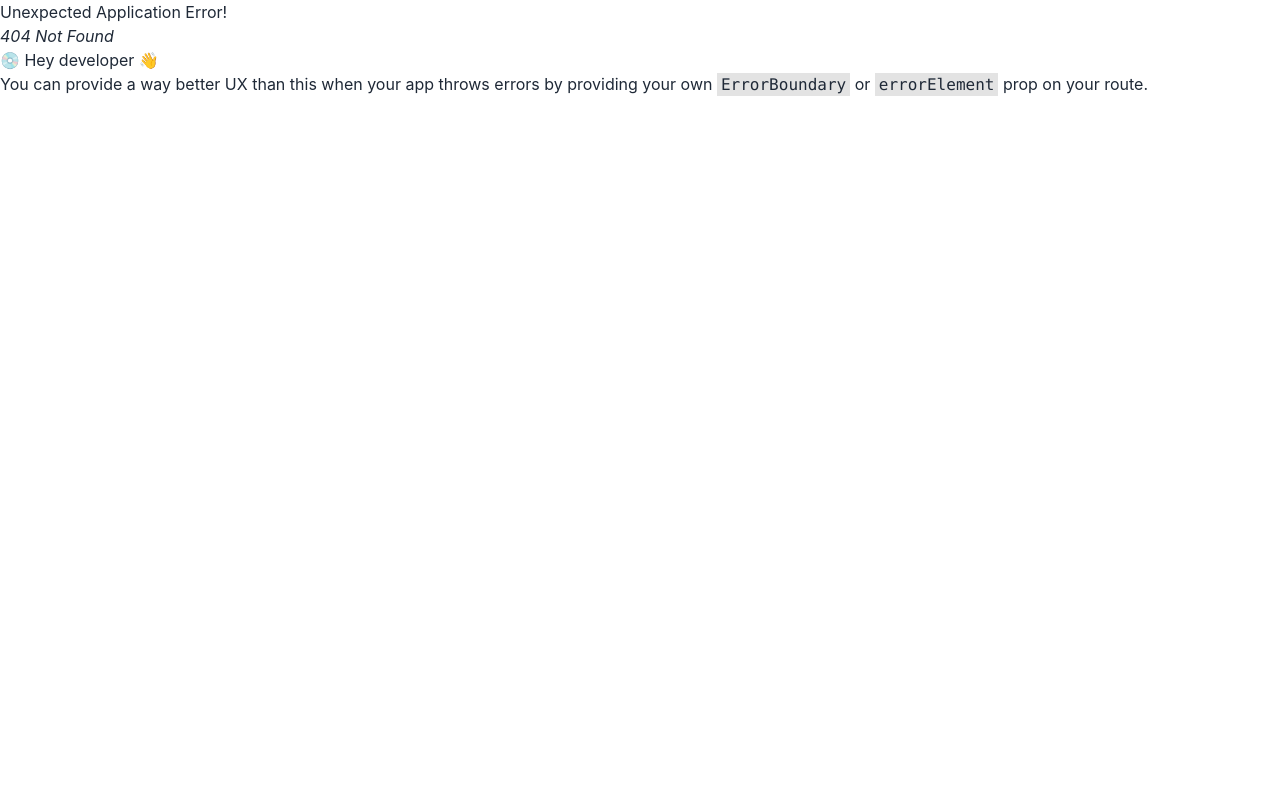
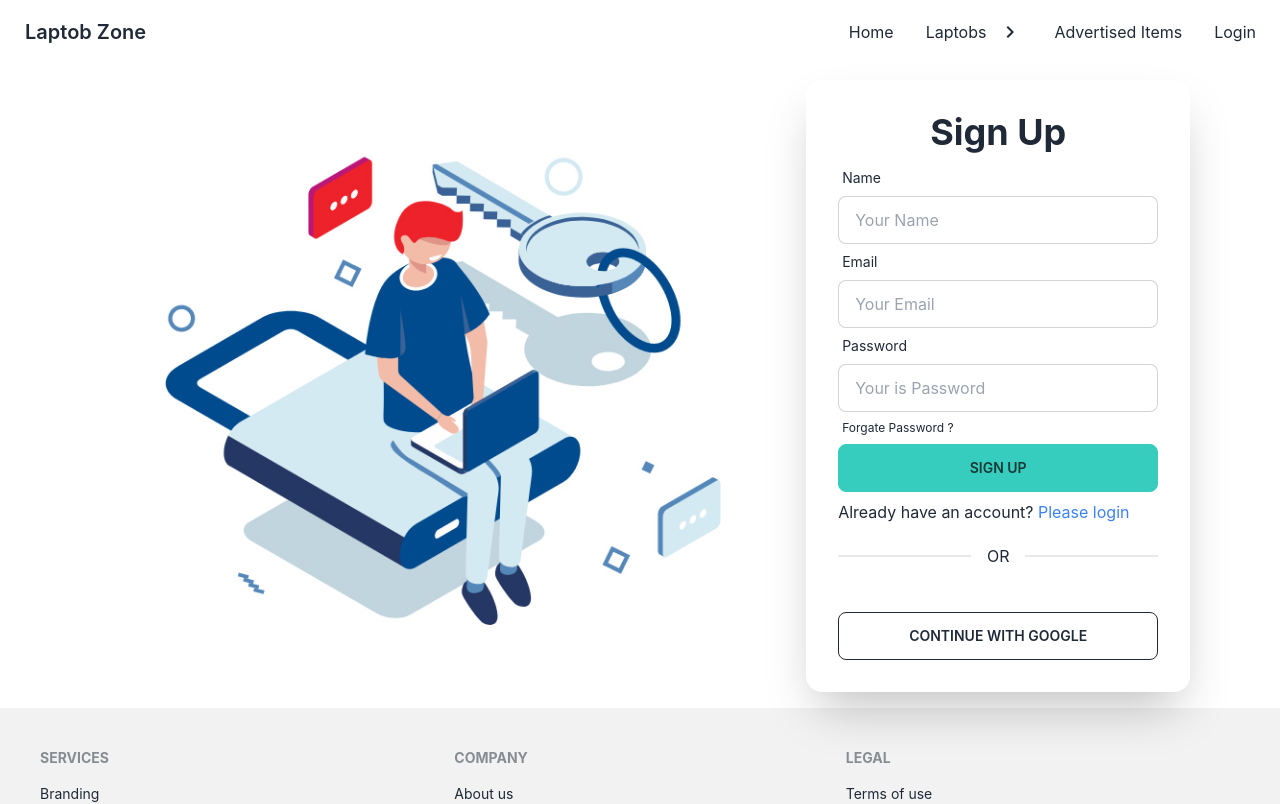
Before and after one commit to sl243/laptob-zone-client, a React (Create React App) app: page /signup in a window 1280 px wide. Before the commit this address had no page. Shown: the top 804 px of the page. Built offline with nearby package versions, Linux system fonts and the light colour scheme.

Commit message:
added auth context authprovider

```diff
--- a/src/Pages/SignUp/SignUp.js
+++ b/src/Pages/SignUp/SignUp.js
@@ -1,9 +1,117 @@
 import React from 'react';
+import { useForm } from 'react-hook-form';
+import { Link } from 'react-router-dom';
+import login from '../../images/login/Login.jpg'
 
 const SignUp = () => {
+    const { register, handleSubmit, formState: { errors } } = useForm();
+
+    const handleSignUp = data => {
+        console.log(data)
+        // setSignupError('')
+
+        // userCreate(data.email, data.password)
+        //     .then(result => {
+        //         const user = result.user;
+        //         console.log(user)
+        //         toast.success('Your Account Created Successfully')
+
+        //         const userInfo = {
+        //             displayName: data.name,
+        //         }
+
+        //         updateUserProfile(userInfo)
+        //             .then(() => {
+        //                 userSaveDatabase(data.name, data.email)
+        //             })
+        //             .catch(error => {
+        //                 console.error(error)
+        //             })
+        //     })
+        //     .catch(error => {
+        //         console.error(error)
+        //         setSignupError(error.message)
+        //     })
+    }
+
     return (
-        <div>
+        <div className='' >
+            <div className="hero">
+                <div className="hero-content flex-col lg:flex-row">
+                    <div className="text-center lg:text-left">
+                        <img src={login} alt=''></img>
+                    </div>
+                    <div className="card flex-shrink-0 w-full max-w-sm shadow-2xl bg-base-100">
+                        <div className="card-body">
+                            <h1 className="text-4xl font-bold text-center">Sign Up</h1>
 
+                            <form onSubmit={handleSubmit(handleSignUp)}>
+                                <div className="form-control w-full max-w-xs">
+                                    <label className="label">
+                                        <span className="label-text">Name</span>
+                                    </label>
+                                    <input
+                                        {...register("name", {
+                                            required: 'Name is required'
+                                        })}
+                                        type="name"
+                                        placeholder="Your Name"
+                                        className="input input-bordered w-full"
+                                    />
+                                </div>
+                                {errors.name && <p className='text-red-500'>{errors.name?.message}</p>}
+                                <div className="form-control w-full max-w-xs">
+                                    <label className="label">
+                                        <span className="label-text">Email</span>
+                                    </label>
+                                    <input
+                                        {...register("email", {
+                                            required: 'Email is required',
+
+                                        })}
+                                        type="email"
+                                        placeholder="Your Email"
+                                        className="input input-bordered w-full"
+                                    />
+                                </div>
+                                {errors.email && <p className='text-red-500'>{errors.email?.message}</p>}
+                                <div className="form-control w-full max-w-xs">
+                                    <label className="label">
+                                        <span className="label-text">Password</span>
+                                    </label>
+                                    <input
+                                        {...register("password", {
+                                            required: 'Password is required',
+                                            minLength: { value: 6, message: 'Password Must be at least 6 character' },
+                                            pattern: { value: /^(?=.*\d)(?=.*[A-Z])(?=.*[a-z])(?=.*[a-zA-Z!#$%&? "])[a-zA-Z0-9!#$%&?]{8,20}$/, message: 'Password Must be Strong' }
+
+                                        })}
+                                        type="password"
+                                        placeholder="Your is Password"
+                                        className="input input-bordered w-full"
+                                    />
+                                    {errors.password && <p className='text-red-500'>{errors.password?.message}</p>}
+                                    <label className="label">
+                                        <span className="label-text-alt">Forgate Password ?</span>
+                                    </label>
+
+                                    <input className='btn btn-accent w-full' value='Sign Up' type="submit" />
+                                </div>
+                                {/* {
+                                    signupError && <p className='text-red-800'>{signupError}</p>
+                                } */}
+                            </form>
+                            <p>
+                                Already have an account? <Link className='text-blue-500' to='/signup'>Please login</Link>
+                            </p>
+                            <div className="divider">OR</div>
+                            <div className="form-control mt-6">
+                                <button className="btn btn-outline">Continue With Google</button>
+                            </div>
+                        </div>
+                    </div>
+                </div>
+            </div>
         </div>
     );
 };
--- a/src/Routes/Routes/Routes.js
+++ b/src/Routes/Routes/Routes.js
@@ -3,6 +3,7 @@ import Main from "../../Layout/Main";
 import CategoryProduct from "../../Pages/Categories/CategoryProduct";
 import Home from "../../Pages/Home/Home/Home";
 import Login from "../../Pages/Login/Login";
+import SignUp from "../../Pages/SignUp/SignUp";
 
 const router = createBrowserRouter([
     {
@@ -18,6 +19,10 @@ const router = createBrowserRouter([
                 element: <Login></Login>
             },
             {
+                path: '/signup',
+                element: <SignUp></SignUp>
+            },
+            {
                 path: '/categoryProduct/:id',
                 element: <CategoryProduct></CategoryProduct>,
                 loader: ({params}) => fetch(`http://localhost:5000/categories/${params.id}`)
--- /dev/null
+++ b/src/contexts/AuthProvider.js
@@ -0,0 +1,22 @@
+import React, { createContext } from 'react';
+import { getAuth} from "firebase/auth";
+import app from '../firebase/firebase.config';
+
+const auth = getAuth(app);
+
+export const AuthContext = createContext();
+
+const AuthProvider = ({children}) => {
+
+    const AuthInfo = {
+
+    }
+
+    return (
+        <AuthContext.Provider value={AuthInfo}>
+            {children}
+        </AuthContext.Provider>
+    );
+};
+
+export default AuthProvider;
--- a/src/index.js
+++ b/src/index.js
@@ -3,11 +3,14 @@ import ReactDOM from 'react-dom/client';
 import './index.css';
 import App from './App';
 import reportWebVitals from './reportWebVitals';
+import AuthProvider from './contexts/AuthProvider';
 
 const root = ReactDOM.createRoot(document.getElementById('root'));
 root.render(
   <React.StrictMode>
-    <App />
+    <AuthProvider>
+      <App />
+    </AuthProvider>
   </React.StrictMode>
 );
 
```
